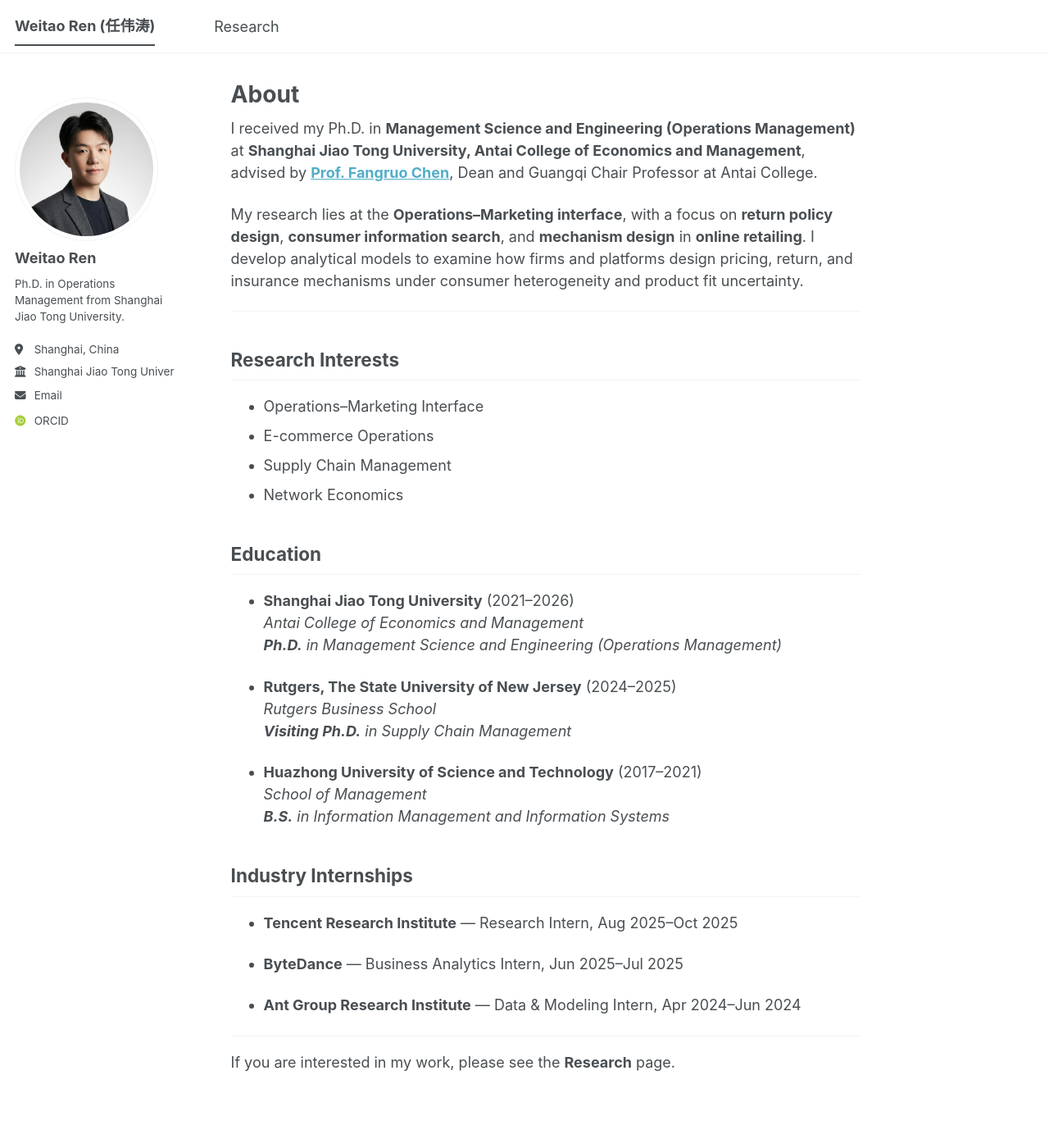
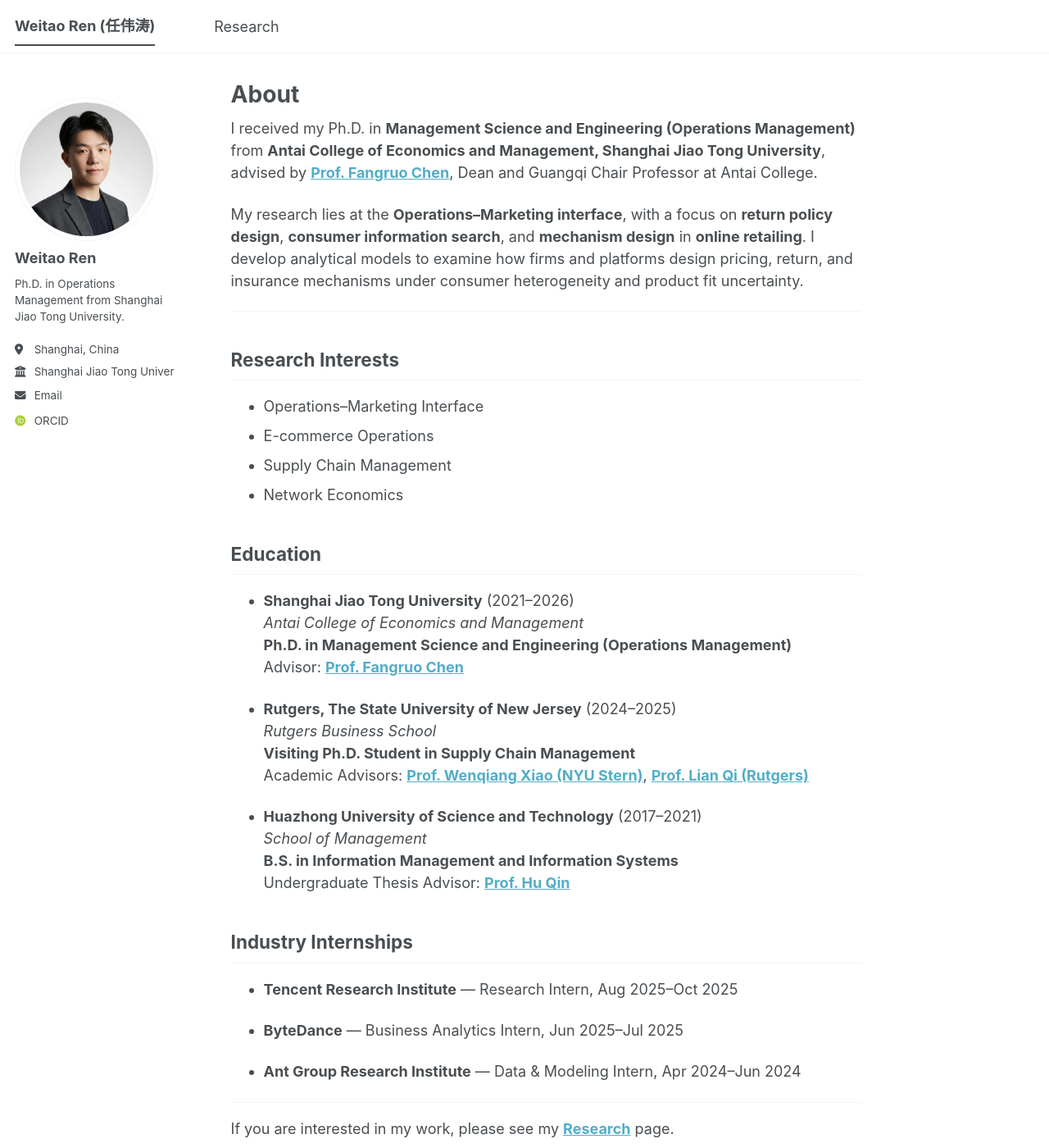
Before and after one commit to weitaoren/weitaoren.github.io, a Jekyll site: the page built from _pages/about.md, in a window 1280 px wide and 1400 px high. Shown: the whole window at 82% size. Built offline with Jekyll 4.4.1, drawn with Linux system fonts in a browser that asks for light colours; some web fonts are replaced; a script bundle is joined from its source files by our own code; library files that are not in the unit come from our copies.

Commit message:
Update about.md

```diff
--- a/_pages/about.md
+++ b/_pages/about.md
@@ -8,7 +8,7 @@ redirect_from:
   - /about.html
 ---
 
-I received my Ph.D. in **Management Science and Engineering (Operations Management)** at **Shanghai Jiao Tong University, Antai College of Economics and Management**, advised by **[Prof. Fangruo Chen](https://www.acem.sjtu.edu.cn/faculty/chenfangruo.html#container?54)**, Dean and Guangqi Chair Professor at Antai College.
+I received my Ph.D. in **Management Science and Engineering (Operations Management)** from **Antai College of Economics and Management, Shanghai Jiao Tong University**, advised by **[Prof. Fangruo Chen](https://www.acem.sjtu.edu.cn/faculty/chenfangruo.html#container?54)**, Dean and Guangqi Chair Professor at Antai College.
 
 My research lies at the **Operations–Marketing interface**, with a focus on **return policy design**, **consumer information search**, and **mechanism design** in **online retailing**. I develop analytical models to examine how firms and platforms design pricing, return, and insurance mechanisms under consumer heterogeneity and product fit uncertainty.
 
@@ -24,15 +24,18 @@ My research lies at the **Operations–Marketing interface**, with a focus on **
 
 - **Shanghai Jiao Tong University** (2021–2026)
   *Antai College of Economics and Management*
-  ***Ph.D.*** *in Management Science and Engineering (Operations Management)*
+  **Ph.D. in Management Science and Engineering (Operations Management)**
+  Advisor: **[Prof. Fangruo Chen](https://www.acem.sjtu.edu.cn/faculty/chenfangruo.html#container?54)**
 
 - **Rutgers, The State University of New Jersey** (2024–2025)
   *Rutgers Business School*
-  ***Visiting Ph.D.*** *in Supply Chain Management*
+  **Visiting Ph.D. Student in Supply Chain Management**
+  Academic Advisors: **[Prof. Wenqiang Xiao (NYU Stern)](https://www.stern.nyu.edu/faculty/bio/wenqiang-xiao)**, **[Prof. Lian Qi (Rutgers)](https://www.business.rutgers.edu/faculty/lian-qi)**
 
 - **Huazhong University of Science and Technology** (2017–2021)
   *School of Management*
-  ***B.S.*** *in Information Management and Information Systems*
+  **B.S. in Information Management and Information Systems**
+  Undergraduate Thesis Advisor: **[Prof. Hu Qin](https://cm.hust.edu.cn/info/1768/24406.htm)**
 
 ## Industry Internships
 
@@ -44,4 +47,4 @@ My research lies at the **Operations–Marketing interface**, with a focus on **
 
 ---
 
-If you are interested in my work, please see the **Research** page.
+If you are interested in my work, please see my **[Research](/research/)** page.
```
